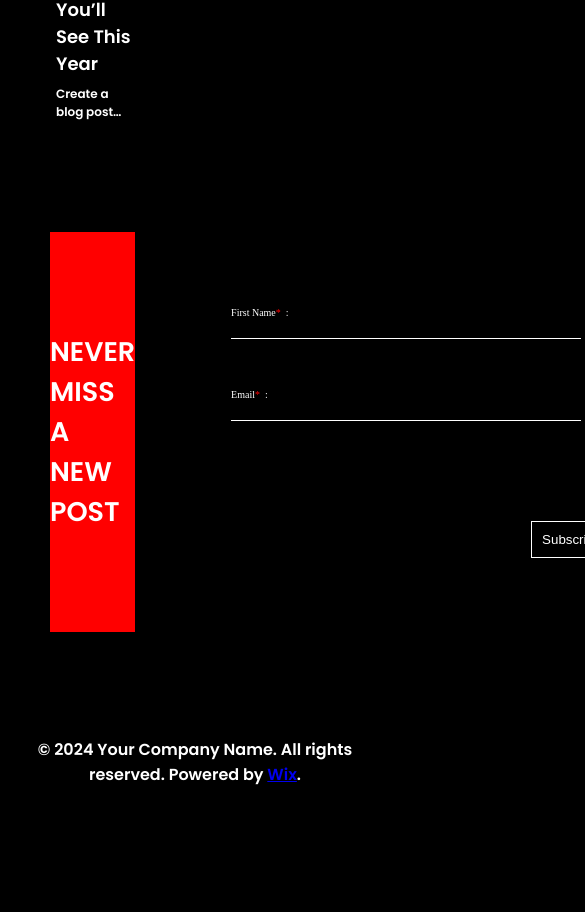
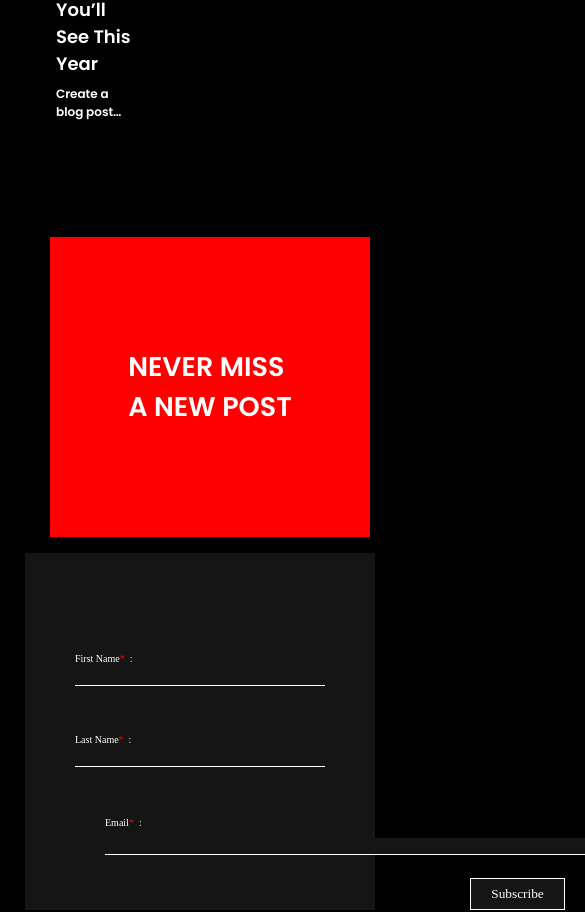
Before and after one commit to vishakhabhardwaj-tmpl/blog-website, a React (Create React App) app: page / in a window 390 px wide. Shown: the part 2080-2992 px from the top of the page, 585 px wide, since content can reach past the window. Before the commit the page ends 2877 px from the top, so only its background shows below. Built offline with nearby package versions, Linux system fonts and the light colour scheme.

Commit message:
Responsive Newsletter form

```diff
--- a/src/components/HomePage/SectionWithForm.css
+++ b/src/components/HomePage/SectionWithForm.css
@@ -6,16 +6,18 @@
     align-items: center;
     padding: 20px;
     gap: 1rem;
+    flex-wrap: wrap;
+    margin-top: 80px;
   }
 
   .box {
-    width: 400px;
-    height: 400px;
     background-color: red;
     display: flex;
     justify-content: center;
     align-items: center;
     margin-left: 30px;
+    min-height: 300px;
+    width: 30%;
   }
 
   .supporting-text {
@@ -28,30 +30,56 @@
   }
 
   .form {
-    flex: 1;
-    margin-left: 80px; /* Add gap between the box and form */
-    height: 400px;
-    width: 250px;
-    margin-right: 10px;
-    margin-top: 150px;
-    background-color: rgb(rgb(46, 14, 14), green, blue);
+    flex:1;
+    margin-left: 5px;
+    background-color: #161515;
+    justify-items: center;
+    justify-content: center;
+    min-height: 300px;
+    width: 60%;
   }
 
   .form-group {
     margin-bottom: 15px;
-    display: flex;
-    flex-direction: column;
+    flex: 2;
     padding-top: 50px;
+    padding-left: 160px;
+
+    width: 100%;
+
 
   }
+  .form-group input{
+    width: 550px;
+  }
+
+
+
   .form-group1{
+    width: 100%;
     display: flex;
+    flex-wrap: wrap;
     gap: 3rem;
+    justify-content: center;
+    align-items: center;
+    padding-top: 100px;
   }
+ form-group1 .label{
+     display: flex;
+     justify-content: center;
+     align-items: center;
+ }
+
+ form-group .label{
+  display: flex;
+  justify-content: center;
+  align-items: center;
+ }
 
   label {
     display: block;
     margin-bottom: 5px;
+    justify-content: center;
     color: white;
     font-size: 10px;
     font: weight 100px;
@@ -63,19 +91,28 @@
   .input-group {
     display: flex;
   }
+  .form2{
+    display: flex;
+    flex-direction: column;
+  }
 
   input {
     flex: 1;
     padding: 0;
     border:none;
-    background-color: black;
-    color:(srgb rgb(248, 246, 246) green blue);
+    background-color: #161515;
+    color:white;
     border-bottom:1px solid white;
-    width: 350px;
+    width: 250px;
     outline: none;
+    font-size: 14px;
   }
   input:hover{
   border-bottom:1px solid red;
+  }
+  form-group1.input{
+    display: flexbox;
+    flex-direction: column;
   }
 
   .required {
@@ -83,27 +120,70 @@
     margin-right: 5px;
 
   }
-  .form2{
-    display: flex;
-    flex-direction: column;
-  }
 
   .form-bottom {
     display: flex;
-    margin-top: 100px;
+    margin-top: 20px;
     align-items: center;
-    padding-left: 300px;
+    padding-left: 635px;
+    font-family: 'Times New Roman', Times, serif;
+    font-weight: lighter;
+  }
+  form-bottom .input{
+    width: 100%;
   }
 
-  .subscribe-button {
-    padding: 10px;
-    background-color: black;
+  .subscribe {
+    background-color: #161515;
     color: white;
     border: 1px solid white;
     cursor: pointer;
+    font-family: 'Times New Roman', Times, serif;
+    font-weight: lighter;
+    padding-left: 20px;
+    padding-right: 20px;
+    padding-top: 7px;
+    padding-bottom: 7px;
   }
 
-  .subscribe-button:hover {
+  .subscribe:hover {
     background-color: red;
-    color: black;
+    border: red;
+
   }
+
+  @media(max-width: 768px) {
+    .box,
+    .form{
+      width: 100%;
+    }
+  }
+
+  @media(width>450px){
+    .form-group{
+          padding-left: 90px;
+    }
+  }
+  @media(width>450px){
+    .form-bottom{
+      padding-left: 550px;
+    }
+  }
+
+  @media(width>768px){
+    .form-group{
+      padding-left:165px;
+    }
+  }
+
+
+  @media(width>768px){
+    .form-bottom{
+      padding-left:620px;
+    }
+  }
+  @media(width>450px){
+    .box{
+      margin-left: 0px;
+    }
+  }
--- a/src/components/HomePage/SectionWithForm.js
+++ b/src/components/HomePage/SectionWithForm.js
@@ -11,8 +11,8 @@ const SectionWithForm = () => {
       </div>
       <form className="form">
 
-        <div className="form-group1">
-            <div className='form2'>
+        < div className="form-group1">
+            < div className='form2'>
           <label htmlFor="firstName">First Name<span className="required">*</span>:</label>
           <input type="text" id="firstName" name="firstName" required />
           </div>
@@ -20,6 +20,7 @@ const SectionWithForm = () => {
           <label htmlFor="lastName">Last Name<span className="required">*</span>:</label>
           <input type="text" id="lastName" name="lastName" required />
           </div>
+
           </div>
         <div className="form-group">
           <label htmlFor="email">Email<span className="required">*</span>
@@ -27,7 +28,7 @@ const SectionWithForm = () => {
           <input type="email" id="email" name="email" required />
         </div>
         <div className="form-bottom">
-          <button type="submit" className="subscribe-button">Subscribe</button>
+          <button type="submit" className="subscribe">Subscribe</button>
         </div>
       </form>
     </div>
```
